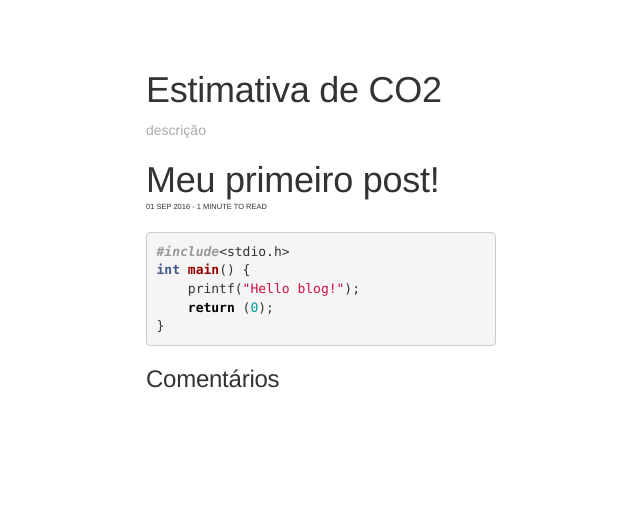
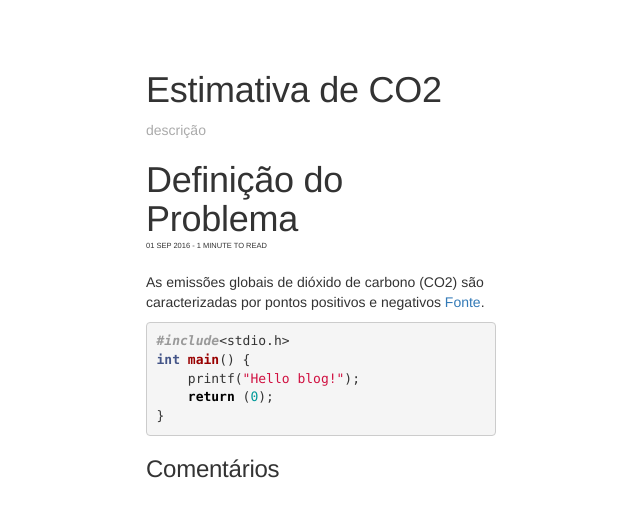
Before and after one commit to estimativa/estimativa, a Jekyll site: the page built from _posts/2016-09-01-meuprimeiropost.md, in a window 1280 px wide. Shown: the top 517 px of the page, without its empty margins (319-959 px from the left). Built offline with Jekyll 4.4.1, drawn with Linux system fonts in a browser that asks for light colours; comment, search, counter and statistics services are not loaded.

Commit message:
Update 2016-09-01-meuprimeiropost.md

```diff
--- a/_posts/2016-09-01-meuprimeiropost.md
+++ b/_posts/2016-09-01-meuprimeiropost.md
@@ -1,9 +1,11 @@
 ---
 layout: post
-title:  "Meu primeiro post!"
+title:  "Definição do Problema"
 date:   2016-09-01 00:00:00 -0300
 categories: start blog
 ---
+
+As emissões globais de dióxido de carbono (CO2) são caracterizadas por pontos positivos e negativos [Fonte](http://www.ecycle.com.br/component/content/article/63/2375-dioxido-de-carbono-co2-essencial-prejudicial-composto-gasoso-fotossintese-respiracao-noturno-fontes-usos-industria-decomposicao-erupcoes-atividade-humana-efeito-estufa-excesso-poluicao-sumidoros-sequestradores-doencas-aquecimento-global-alternativas.html).
 
 {% highlight c %}
 #include<stdio.h>
```
